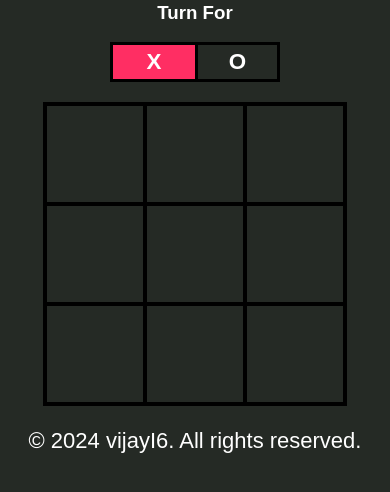
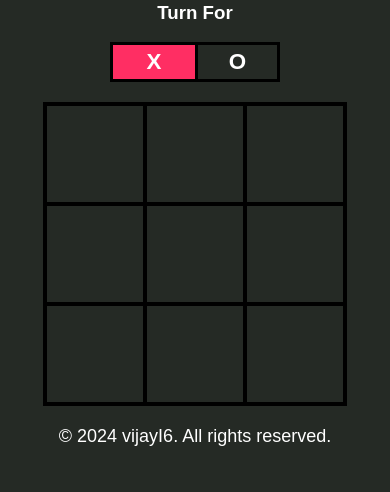
Before and after one commit to vijayI6/Tic-Tac-Toe, a website built with Vite: page index.html in a window 390 px wide. Shown: the part 164-656 px from the top of the page. Built offline with nearby package versions, Linux system fonts and the light colour scheme.

```diff
--- a/style.css
+++ b/style.css
@@ -98,7 +98,7 @@
   background-color: rgb(19, 212, 19);
 }
 
-footer{
+footer {
   color: white;
   font-size: 22px;
 }
@@ -133,6 +133,10 @@
   #play-again:hover {
     padding: 8px 20px;
   }
+
+  footer {
+    font-size: 18px;
+  }
 }
 
 /* For Tab Devices */
```
